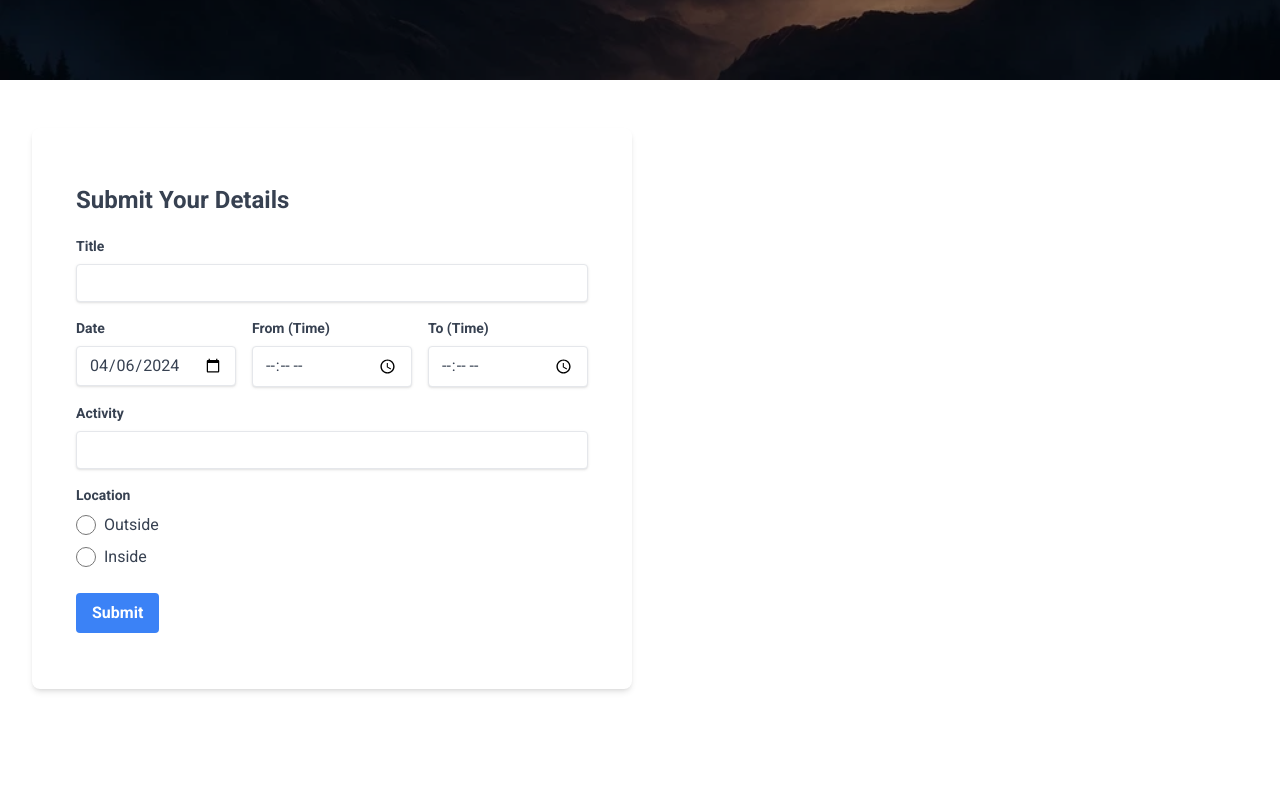
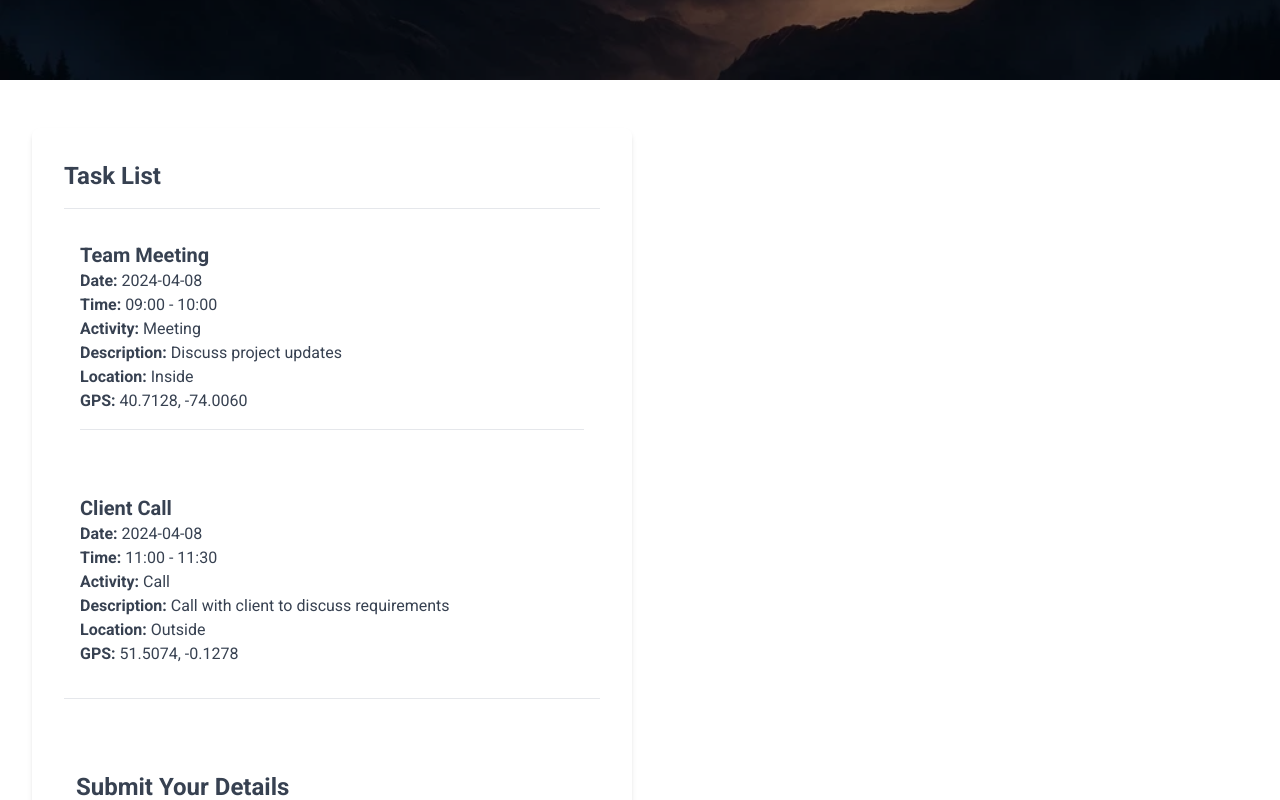
Before and after one commit to Stippler/phi, a Next.js app: page / in a window 1280 px wide. Shown: the part 720-1520 px from the top of the page. Before the commit the page ends 1457 px from the top, so only its background shows below. Built offline with nearby package versions, Linux system fonts and the light colour scheme.

Commit message:
add significant progress to frontend

```diff
--- a/src/components/card.js
+++ b/src/components/card.js
@@ -3,7 +3,7 @@ import React from 'react';
 
 const Card = ({ children }) => {
     return (
-        <div className="inline-block bg-white rounded-lg shadow-md p-4">
+        <div className="inline-block bg-white p-2 sm:p-4 sm:rounded-lg sm:shadow-md">
             {children}
         </div>
     );
--- a/src/components/taskForm.js
+++ b/src/components/taskForm.js
@@ -1,12 +1,31 @@
+import useTaskStore from '@/state/tasks';
 import React from 'react';
 import { useForm } from 'react-hook-form';
 
 function TaskForm() {
     const { register, handleSubmit, formState: { errors } } = useForm();
 
+    const addTask = useTaskStore((state) => state.addTask);
+
     const onSubmit = data => {
         console.log(data);
         // Here you would typically send data to the backend
+
+        const newTask = {
+            title: "Lunch Break",
+            date: "2024-04-08",
+            from: "13:00",
+            to: "13:30",
+            activity: "Lunch",
+            description: "Quick lunch break",
+            location: "Outside",
+            latitude: "48.8566",
+            longitude: "2.3522"
+        };
+
+        addTask(newTask);
+
+
     };
 
     const getTodayString = () => {
@@ -39,19 +58,19 @@ function TaskForm() {
                     <div>
                         <label htmlFor="date" className="block text-gray-700 text-sm font-bold mb-2">Date</label>
                         <input type="date" id="date" defaultValue={getTodayString()} {...register("date", { required: true })}
-                               className="shadow border rounded w-full py-2 px-3 text-gray-700 leading-tight focus:outline-none focus:shadow-outline" />
+                            className="shadow border rounded w-full py-2 px-3 text-gray-700 leading-tight focus:outline-none focus:shadow-outline" />
                         {errors.date && <span className="text-red-500 text-xs italic">Date is required.</span>}
                     </div>
                     <div>
                         <label htmlFor="timeFrom" className="block text-gray-700 text-sm font-bold mb-2">From (Time)</label>
                         <input type="time" id="timeFrom" {...register("timeFrom", { required: true })}
-                               className="shadow border rounded w-full py-2 px-3 text-gray-700 leading-tight focus:outline-none focus:shadow-outline" />
+                            className="shadow border rounded w-full py-2 px-3 text-gray-700 leading-tight focus:outline-none focus:shadow-outline" />
                         {errors.timeFrom && <span className="text-red-500 text-xs italic">From time is required.</span>}
                     </div>
                     <div>
                         <label htmlFor="timeTo" className="block text-gray-700 text-sm font-bold mb-2">To (Time)</label>
                         <input type="time" id="timeTo" {...register("timeTo", { required: true })}
-                               className="shadow border rounded w-full py-2 px-3 text-gray-700 leading-tight focus:outline-none focus:shadow-outline" />
+                            className="shadow border rounded w-full py-2 px-3 text-gray-700 leading-tight focus:outline-none focus:shadow-outline" />
                         {errors.timeTo && <span className="text-red-500 text-xs italic">To time is required.</span>}
                     </div>
                 </div>
@@ -81,7 +100,7 @@ function TaskForm() {
                 {/* Submit Button */}
                 <button type="submit"
                     className="bg-blue-500 hover:bg-blue-700 text-white font-bold py-2 px-4 rounded focus:outline-none focus:shadow-outline">
-                    Submit
+                    Add
                 </button>
             </form>
         </div>
--- a/src/components/taskList.js
+++ b/src/components/taskList.js
@@ -0,0 +1,30 @@
+import React from 'react';
+import useTaskStore from '../state/tasks'; // Adjust the path accordingly
+
+function TaskList() {
+    const tasks = useTaskStore((state) => state.tasks);
+
+    return (
+        <div className="container mx-auto p-4">
+            <h2 className="text-2xl font-bold mb-4">Task List</h2>
+            <hr className="my-4" />
+            <div>
+                {tasks.map((task, index) => (
+                    <div key={index} className="mb-4 p-4">
+                        <h3 className="text-xl font-semibold">{task.title}</h3>
+                        <p><strong>Date:</strong> {task.date}</p>
+                        <p><strong>Time:</strong> {task.from} - {task.to}</p>
+                        <p><strong>Activity:</strong> {task.activity}</p>
+                        <p><strong>Description:</strong> {task.description}</p>
+                        <p><strong>Location:</strong> {task.location}</p>
+                        <p><strong>GPS:</strong> {task.latitude}, {task.longitude}</p>
+                        {index !== tasks.length - 1 && <hr className="my-4" />}
+                    </div>
+                ))}
+            </div>
+            <hr className="my-4" />
+        </div>
+    );
+}
+
+export default TaskList;
--- a/src/pages/index.js
+++ b/src/pages/index.js
@@ -1,10 +1,8 @@
-import Image from 'next/image';
-import { Inter } from 'next/font/google';
 import Hero from '@/components/hero';
-import FileButton from '@/components/fileButton';
 import Card from '@/components/card';
 import TaskForm from '@/components/taskForm';
 import { useRef } from 'react';
+import TaskList from '@/components/taskList';
 
 export default function Home() {
 
@@ -15,6 +13,7 @@ export default function Home() {
       <Hero nextSectionRef={nextSectionRef} />
       <div ref={nextSectionRef} className="max-w-7xl mx-auto px-4 sm:px-6 lg:px-8 py-12 grid grid-cols-1 gap-4 md:grid-cols-2">
         <Card>
+          <TaskList />
           <TaskForm />
         </Card>
       </div>
--- a/src/state/tasks.js
+++ b/src/state/tasks.js
@@ -1,11 +1,39 @@
-import {create} from 'zustand';
-import {produce} from 'immer';
+import { create } from 'zustand';
+import { produce } from 'immer';
 
-export const useCountStore = create((set, get) => ({
-    tasks: [],
-    add: (task) => {
+const initialTasks = [
+    {
+        title: 'Team Meeting',
+        date: '2024-04-08',
+        from: '09:00',
+        to: '10:00',
+        activity: 'Meeting',
+        description: 'Discuss project updates',
+        location: 'Inside',
+        latitude: '40.7128',
+        longitude: '-74.0060'
+    },
+    {
+        title: 'Client Call',
+        date: '2024-04-08',
+        from: '11:00',
+        to: '11:30',
+        activity: 'Call',
+        description: 'Call with client to discuss requirements',
+        location: 'Outside',
+        latitude: '51.5074',
+        longitude: '-0.1278'
+    }
+    // Add more initial tasks as needed
+];
+
+const useTaskStore = create((set) => ({
+    tasks: initialTasks,
+    addTask: (task) => {
         set(produce((state) => {
-            state.tasks.add(task);
+            state.tasks.push(task);
         }));
     },
 }));
+
+export default useTaskStore;
```
